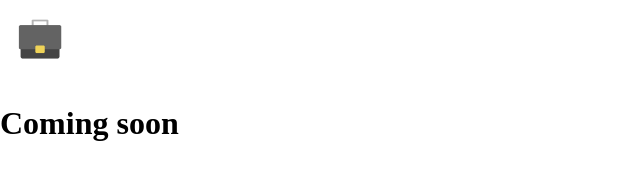
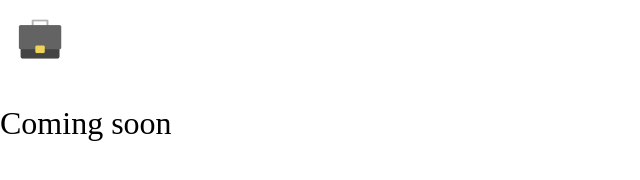
Before and after one commit to treakj/Teste-Le-Wagon, a plain HTML site: page index.html in a window 1280 px wide. Shown: the whole page, without its empty margins (0-640 px from the left). Drawn offline with Linux system fonts and the light colour scheme.

Commit message:
Light nas fontes
só para testar

```diff
--- a/style.css
+++ b/style.css
@@ -1,8 +1,12 @@
 body {
 	margin: 0;
 	font-family: Helevetica;
+	font-weight: lighter;
 }
 
+h1 {
+	font-weight: lighter;
+}
 
 #logo{
 	height: 80px;
```
